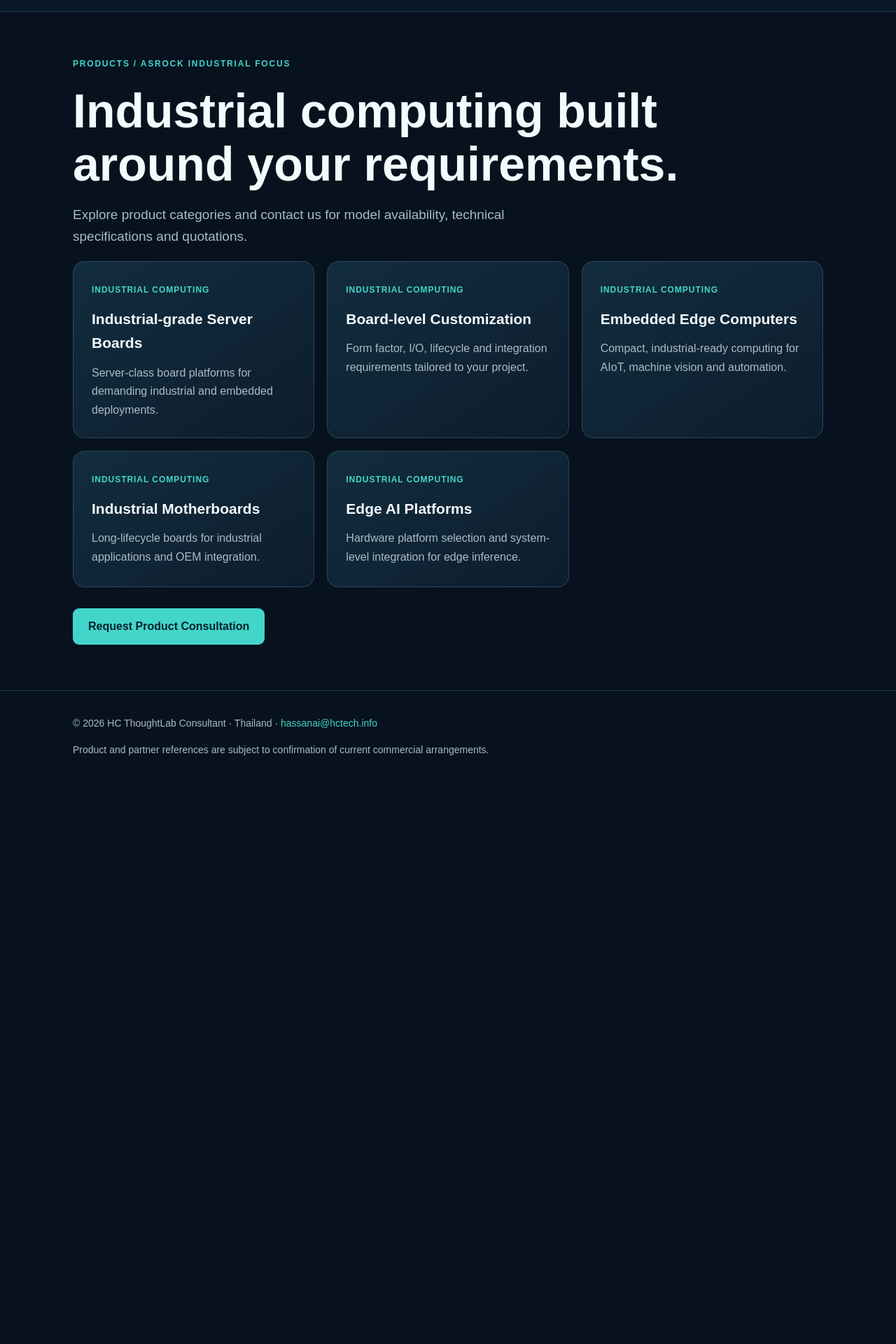
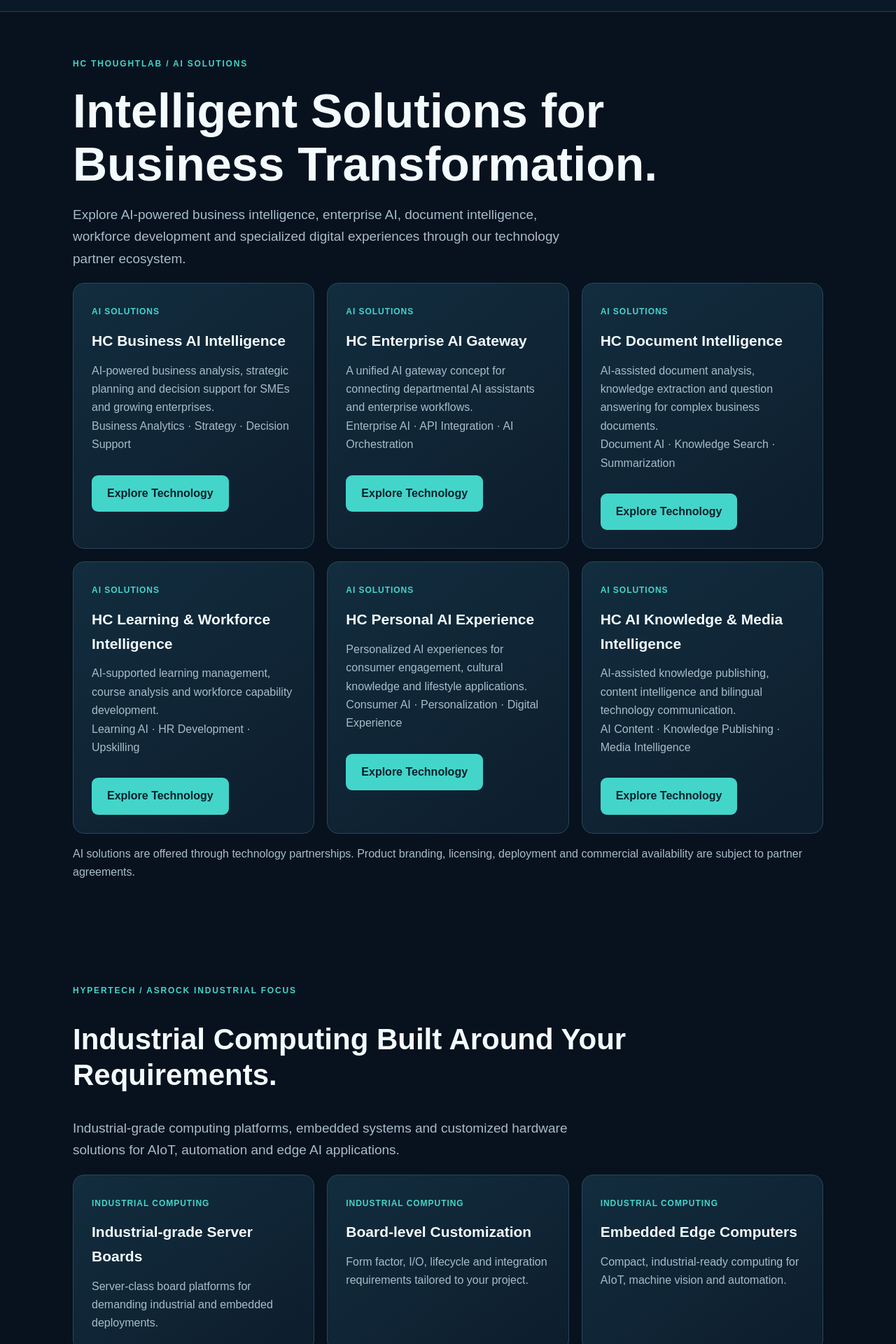
Before and after one commit to bizhassanai-ai/hctechs-website, a Next.js app: page /products in a window 1280 px wide. Shown: the part 60-1980 px from the top of the page at 70% size. Before the commit the page ends 1192 px from the top, so only its background shows below. Built offline with nearby package versions, Linux system fonts and the light colour scheme.

Commit message:
Update page.tsx

```diff
--- a/app/products/page.tsx
+++ b/app/products/page.tsx
@@ -1 +1,195 @@
-import Link from 'next/link';export const metadata={title:'Products'};const items=[['Industrial-grade Server Boards','Server-class board platforms for demanding industrial and embedded deployments.'],['Board-level Customization','Form factor, I/O, lifecycle and integration requirements tailored to your project.'],['Embedded Edge Computers','Compact, industrial-ready computing for AIoT, machine vision and automation.'],['Industrial Motherboards','Long-lifecycle boards for industrial applications and OEM integration.'],['Edge AI Platforms','Hardware platform selection and system-level integration for edge inference.']];export default function Page(){return <section className="section"><div className="container"><div className="eyebrow">Products / ASRock Industrial focus</div><h1>Industrial computing built around your requirements.</h1><p className="lead">Explore product categories and contact us for model availability, technical specifications and quotations.</p><div className="grid">{items.map(([a,b])=><article className="card" key={a}><div className="tag">INDUSTRIAL COMPUTING</div><h3>{a}</h3><p>{b}</p></article>)}</div><div className="actions"><Link href="/contact" className="btn">Request Product Consultation</Link></div></div></section>}
+
+import Link from "next/link";
+import type { Metadata } from "next";
+
+export const metadata: Metadata = {
+  title: "Products & AI Solutions | HC Tech",
+  description:
+    "Explore HC ThoughtLab AI solutions and HyperTech industrial computing products, including enterprise AI, document intelligence, business analytics and edge computing.",
+};
+
+const aiProducts = [
+  {
+    name: "HC Business AI Intelligence",
+    description:
+      "AI-powered business analysis, strategic planning and decision support for SMEs and growing enterprises.",
+    features: "Business Analytics · Strategy · Decision Support",
+    demo: "https://biz-demo.kiatdamrong.shop/",
+  },
+  {
+    name: "HC Enterprise AI Gateway",
+    description:
+      "A unified AI gateway concept for connecting departmental AI assistants and enterprise workflows.",
+    features: "Enterprise AI · API Integration · AI Orchestration",
+    demo: "https://gateway.kiatdamrong.shop/",
+  },
+  {
+    name: "HC Document Intelligence",
+    description:
+      "AI-assisted document analysis, knowledge extraction and question answering for complex business documents.",
+    features: "Document AI · Knowledge Search · Summarization",
+    demo: "https://docintel-demo.kiatdamrong.shop/",
+  },
+  {
+    name: "HC Learning & Workforce Intelligence",
+    description:
+      "AI-supported learning management, course analysis and workforce capability development.",
+    features: "Learning AI · HR Development · Upskilling",
+    demo: "https://lms-demo.kiatdamrong.shop/",
+  },
+  {
+    name: "HC Personal AI Experience",
+    description:
+      "Personalized AI experiences for consumer engagement, cultural knowledge and lifestyle applications.",
+    features: "Consumer AI · Personalization · Digital Experience",
+    demo: "https://myduang.com/",
+  },
+  {
+    name: "HC AI Knowledge & Media Intelligence",
+    description:
+      "AI-assisted knowledge publishing, content intelligence and bilingual technology communication.",
+    features: "AI Content · Knowledge Publishing · Media Intelligence",
+    demo: "https://koishiai.com/th",
+  },
+];
+
+const industrialProducts = [
+  {
+    name: "Industrial-grade Server Boards",
+    description:
+      "Server-class board platforms for demanding industrial and embedded deployments.",
+  },
+  {
+    name: "Board-level Customization",
+    description:
+      "Form factor, I/O, lifecycle and integration requirements tailored to your project.",
+  },
+  {
+    name: "Embedded Edge Computers",
+    description:
+      "Compact, industrial-ready computing for AIoT, machine vision and automation.",
+  },
+  {
+    name: "Industrial Motherboards",
+    description:
+      "Long-lifecycle boards for industrial applications and OEM integration.",
+  },
+  {
+    name: "Edge AI Platforms",
+    description:
+      "Hardware platform selection and system-level integration for edge inference.",
+  },
+];
+
+export default function Page() {
+  return (
+    <>
+      <section className="section">
+        <div className="container">
+          <div className="eyebrow">
+            HC ThoughtLab / AI Solutions
+          </div>
+
+          <h1>Intelligent Solutions for Business Transformation.</h1>
+
+          <p className="lead">
+            Explore AI-powered business intelligence, enterprise AI,
+            document intelligence, workforce development and
+            specialized digital experiences through our technology
+            partner ecosystem.
+          </p>
+
+          <div className="grid">
+            {aiProducts.map((product) => (
+              <article className="card" key={product.name}>
+                <div className="tag">AI SOLUTIONS</div>
+
+                <h3>{product.name}</h3>
+
+                <p>{product.description}</p>
+
+                <p>{product.features}</p>
+
+                <div className="actions">
+                  <a
+                    href={product.demo}
+                    className="btn"
+                    target="_blank"
+                    rel="noopener noreferrer"
+                    aria-label={`Explore ${product.name} technology reference`}
+                  >
+                    Explore Technology
+                  </a>
+                </div>
+              </article>
+            ))}
+          </div>
+
+          <p>
+            AI solutions are offered through technology partnerships.
+            Product branding, licensing, deployment and commercial
+            availability are subject to partner agreements.
+          </p>
+        </div>
+      </section>
+
+      <section className="section">
+        <div className="container">
+          <div className="eyebrow">
+            HyperTech / ASRock Industrial Focus
+          </div>
+
+          <h2>Industrial Computing Built Around Your Requirements.</h2>
+
+          <p className="lead">
+            Industrial-grade computing platforms, embedded systems
+            and customized hardware solutions for AIoT,
+            automation and edge AI applications.
+          </p>
+
+          <div className="grid">
+            {industrialProducts.map((product) => (
+              <article className="card" key={product.name}>
+                <div className="tag">INDUSTRIAL COMPUTING</div>
+
+                <h3>{product.name}</h3>
+
+                <p>{product.description}</p>
+              </article>
+            ))}
+          </div>
+
+          <div className="actions">
+            <Link href="/contact" className="btn">
+              Request Product Consultation
+            </Link>
+          </div>
+        </div>
+      </section>
+
+      <section className="section">
+        <div className="container">
+          <div className="eyebrow">
+            Technology Partnership
+          </div>
+
+          <h2>From AI Strategy to Implementation.</h2>
+
+          <p className="lead">
+            HC ThoughtLab works with technology partners,
+            including TOM Digital Lab, to connect AI
+            applications with practical business requirements.
+            HyperTech complements these solutions through
+            industrial computing and system integration.
+          </p>
+
+          <div className="actions">
+            <Link href="/contact" className="btn">
+              Discuss Your AI Project
+            </Link>
+          </div>
+        </div>
+      </section>
+    </>
+  );
+}
```
